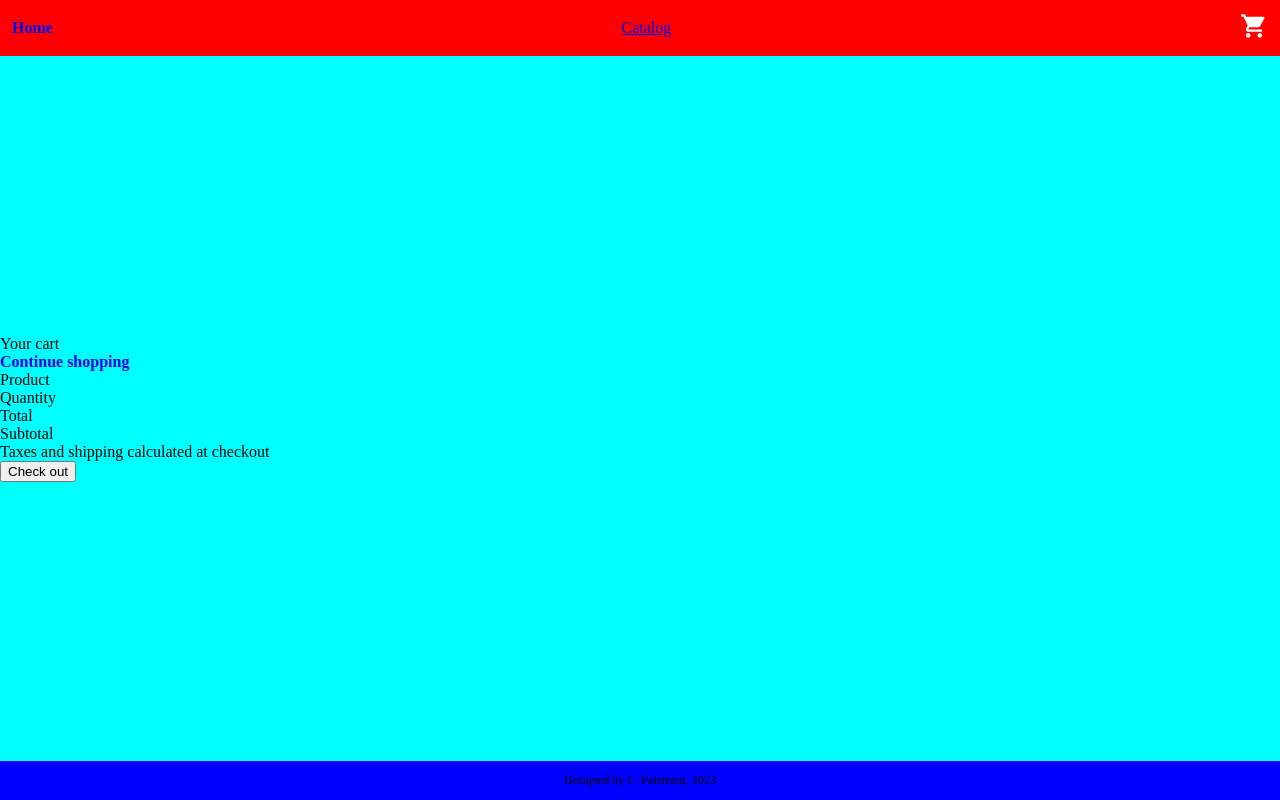
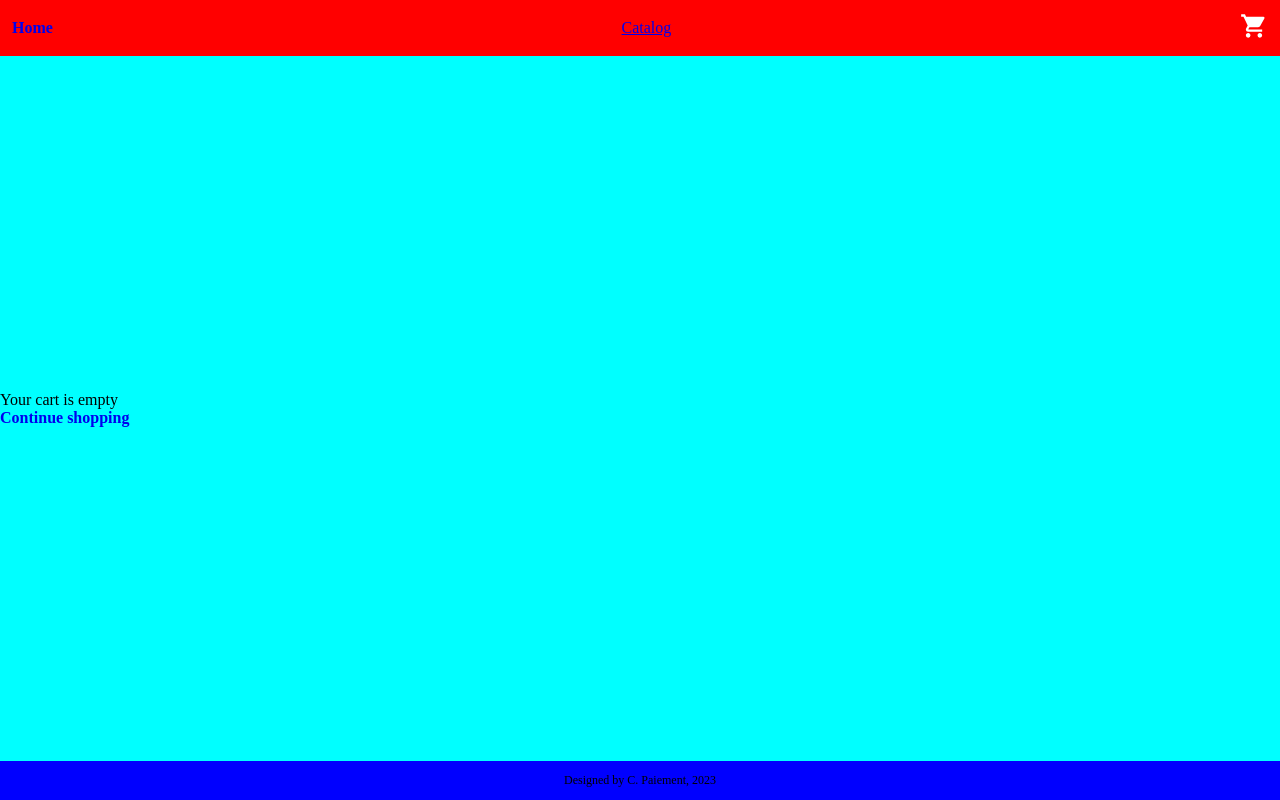
Before and after one commit to copaiement/shopping-cart, a React (Vite) app: page /cart in a window 1280 px wide. Built offline with nearby package versions, Linux system fonts and the light colour scheme; no server answers.

Commit message:
Basic cart page framework done

```diff
--- a/src/pages/ShoppingCart.jsx
+++ b/src/pages/ShoppingCart.jsx
@@ -5,6 +5,13 @@ export function ShoppingCart({ cart }) {
   console.log(cart)
 
   return (
+    <>
+    { cart.length === 0 ?
+        <div className="cart-page">
+          <div className="cart-header">Your cart is empty</div>
+          <Link className="navbar-link" to="/catalog">Continue shopping</Link>
+        </div>
+      :
         <div className="cart-page">
           <div className="cart-page-header">
             <div className="cart-header">Your cart</div>
@@ -17,7 +24,6 @@ export function ShoppingCart({ cart }) {
               <div>Total</div>
             </div>
             <div className="cart">
-
             </div>
           </div>
           <div className="checkout-container">
@@ -29,5 +35,34 @@ export function ShoppingCart({ cart }) {
             <button className="checkout">Check out</button>
           </div>
         </div>
+      }
+      </>
   )
 }
+
+{/* <div className="cart-page">
+<div className="cart-page-header">
+  <div className="cart-header">Your cart</div>
+  <Link className="navbar-link" to="/catalog">Continue shopping</Link>
+</div>
+<div className="cart-container">
+  <div className="cart-data-headers">
+    <div>Product</div>
+    <div>Quantity</div>
+    <div>Total</div>
+  </div>
+  <div className="cart">
+    { cart.length === 0 ? "Your cart is empty" :
+      cart.
+    }
+  </div>
+</div>
+<div className="checkout-container">
+  <div className="cart-subtotal">
+    <div className="subtotal-text">Subtotal</div>
+    <div className="subtotal"></div>
+  </div>
+  <div className="shipping-msg">Taxes and shipping calculated at checkout</div>
+  <button className="checkout">Check out</button>
+</div>
+</div> */}
```
Lines whose indentation alone changed are shown as unchanged.
